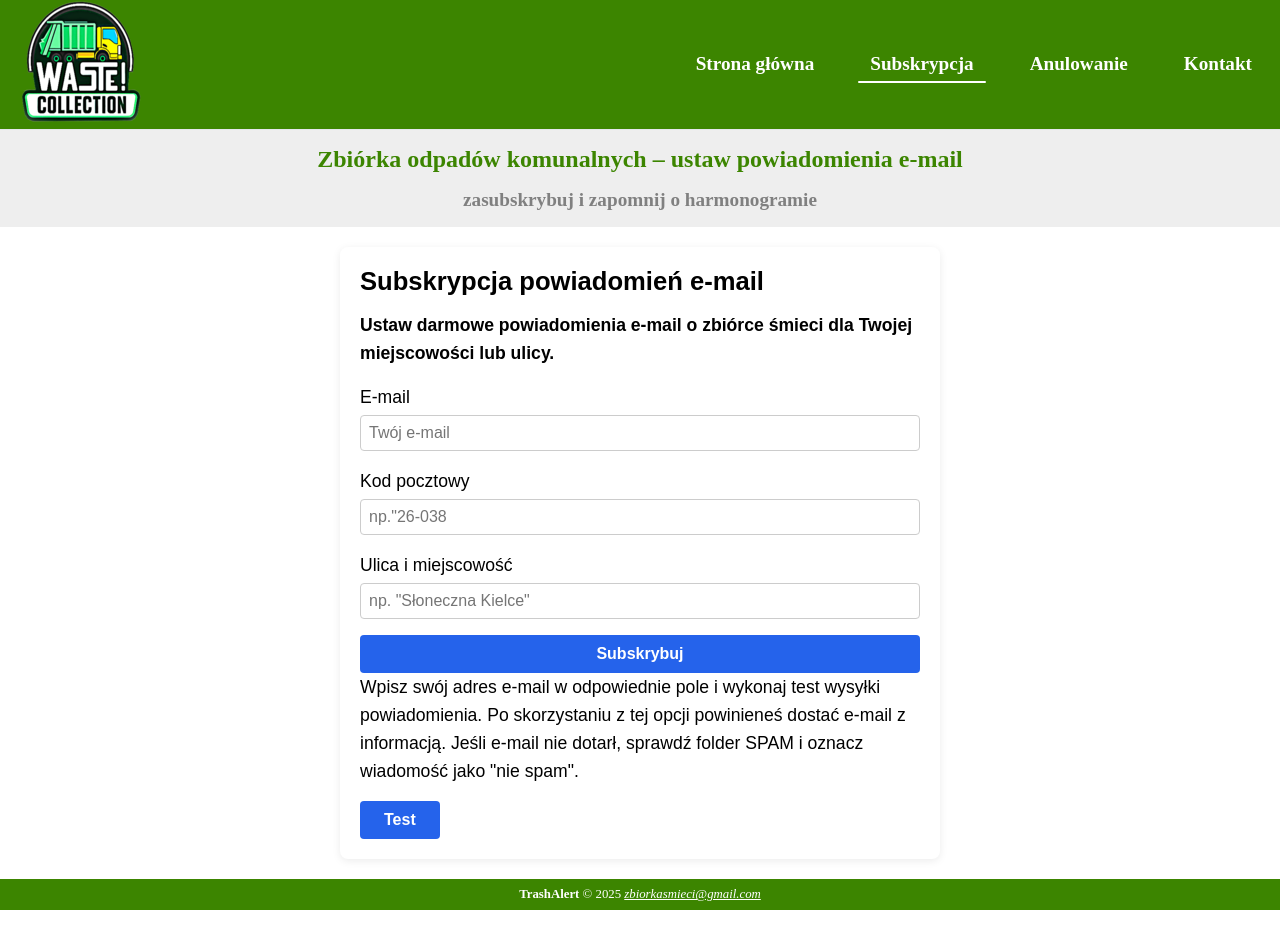
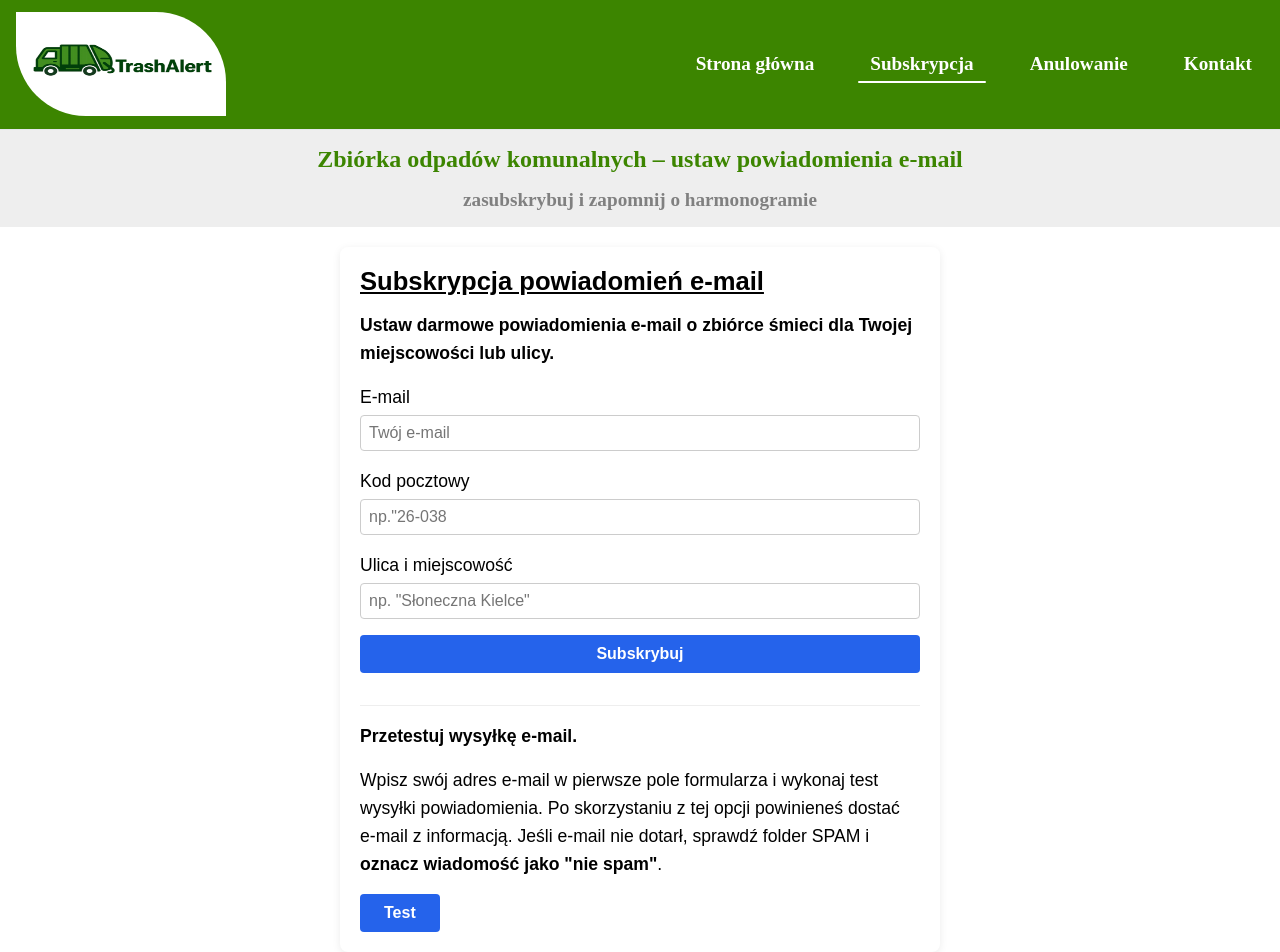
Before and after one commit to Rugel/zbiorka, a Next.js app: page /subscribe in a window 1280 px wide. Shown: the top 952 px of the page. Before the commit the page ends 910 px from the top, so only its background shows below. Built offline with nearby package versions, Linux system fonts and the light colour scheme.

Commit message:
changed logo

```diff
--- a/app/contact/page.tsx
+++ b/app/contact/page.tsx
@@ -31,9 +31,9 @@ export default function ContactPage() {
     return (
         <main className="container"
         >
-            <h3 className="title">
+            <u><h3 className="title">
                 Kontakt
-            </h3>
+            </h3></u>
             <p><b>Masz jakieś pytania lub sugestie, skontaktuj się z autorem projektu.</b></p><br />
             <form
                 onSubmit={handleSubmit}
--- a/app/globals.css
+++ b/app/globals.css
@@ -10,13 +10,6 @@
   line-height: 28px;
   display: grid;
   grid-template-rows: auto 1fr auto;
-}
-
-iput {
-  display: block;
-  width: 100%;
-  margin: 10px 0;
-  padding: 8px;
 }
 
 button {
@@ -101,7 +94,7 @@ main {
   border-radius: 8px;
   box-shadow: 0 2px 8px rgba(0,0,0,0.08);
   font-family: sans-serif;
-  min-height: 61.5vh;
+  min-height: 62vh;
 }
 
 .container {
@@ -167,3 +160,14 @@ main {
   margin-top: 16px;
   font-weight: 500;
 }
+
+.test {
+  margin-top: 32px;
+  padding-top: 16px;
+  border-top: 1px solid #eee;
+}
+
+.logo{
+  background-color: #ffffff;
+  border-radius: 0px 70px 0px 70px;
+}
--- a/app/modules/Navigation.js
+++ b/app/modules/Navigation.js
@@ -139,8 +139,8 @@ export default function Navigation() {
       <div style={styles.container}>
         <div style={styles.navbar}>
           {/* Logo */}
-          <div>
-            <Link href="/" title="Przejdź na stronę główną"><Image src={'/logo.png'} alt='Logo' width={130} height={130} /></Link>
+          <div className='logo'>
+            <Link href="/" title="Przejdź na stronę główną"><Image src={'/logo.png'} alt='Logo' width={210} height={100} /></Link>
           </div>
 
           {/* Desktop Menu */}
--- a/app/subscribe/page.tsx
+++ b/app/subscribe/page.tsx
@@ -141,7 +141,7 @@ export default function Home() {
         <meta name="twitter:image" content="https://zbiorka.vercel.app/web-app-manifest-512x512.png" />
       </Head>
       <main className="container">
-        <h3 className="title">Subskrypcja powiadomień e-mail</h3>
+        <u><h3 className="title">Subskrypcja powiadomień e-mail</h3></u>
         <p className="description">
           <b>Ustaw darmowe powiadomienia e-mail o zbiórce śmieci dla Twojej miejscowości lub ulicy.</b>
         </p>
@@ -195,9 +195,10 @@ export default function Home() {
             Subskrybuj
           </button>
         </form>
-        <div className="test-email-section">
+        <div className="test">
+          <p className='description'><b>Przetestuj wysyłkę e-mail.</b></p>
           <p className="description">
-            Wpisz swój adres e-mail w odpowiednie pole i wykonaj test wysyłki powiadomienia. Po skorzystaniu z tej opcji powinieneś dostać e-mail z informacją. Jeśli e-mail nie dotarł, sprawdź folder SPAM i oznacz wiadomość jako &quot;nie spam&quot;.
+            Wpisz swój adres e-mail w pierwsze pole formularza i wykonaj test wysyłki powiadomienia. Po skorzystaniu z tej opcji powinieneś dostać e-mail z informacją. Jeśli e-mail nie dotarł, sprawdź folder SPAM i <b>oznacz wiadomość jako &quot;nie spam&quot;</b>.
           </p>
           <button type="button" onClick={testEmail} className="button">
             Test
--- a/app/unsubscribe/page.tsx
+++ b/app/unsubscribe/page.tsx
@@ -62,7 +62,7 @@ export default function Home() {
 
   return (
     <main className="container">
-      <h3 className="title">Anuluj subskrypcję</h3>
+      <u><h3 className="title">Anuluj subskrypcję</h3></u>
       <p className="description">
         <b>Wypełnij poniższe pola, aby anulować subskrypcję.</b>
       </p>
```
Also changed, not shown: app/modules/Main.js (+4 -4 lines), public/logo.png.
